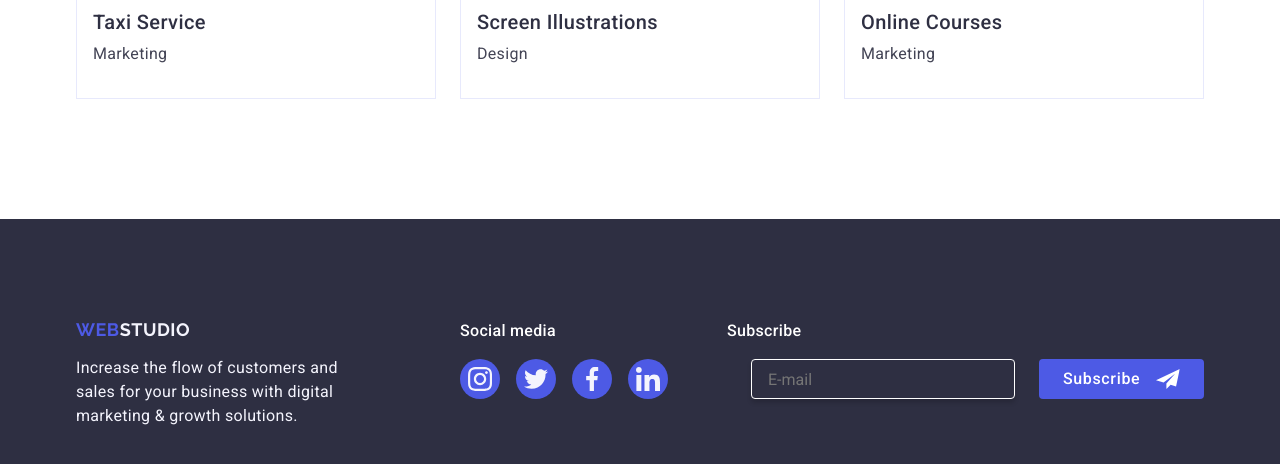
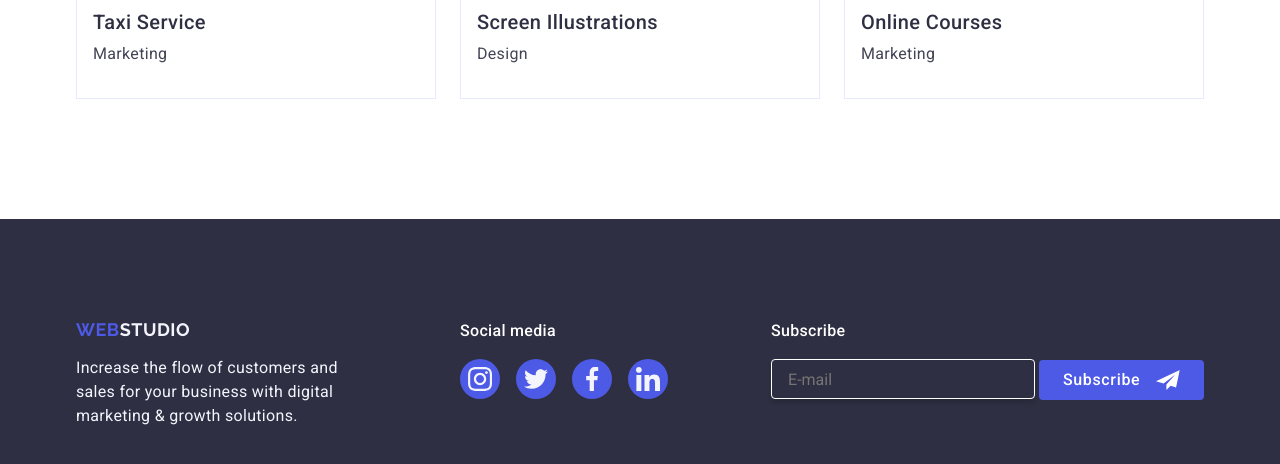
Before and after one commit to Aida-Zborovska/goit-markup-hw-05, a plain HTML site: page index.html in a window 1280 px wide. Shown: the part 2698-3162 px from the top of the page. Drawn offline with nearby package versions, Linux system fonts and the light colour scheme.

Commit message:
fix-structure

```diff
--- a/css/styles.css
+++ b/css/styles.css
@@ -507,6 +507,7 @@ section {
   border: 1px solid rgba(0, 0, 0, 0.1);
   transition: border 250ms cubic-bezier(0.4, 0, 0.2, 1),
     background-color 250ms cubic-bezier(0.4, 0, 0.2, 1);
+  padding: 0;
 }
 .form-close-btn:hover,
 .form-close-btn:focus {
--- a/index.html
+++ b/index.html
@@ -460,18 +460,16 @@
         <div class="footer-form">
           <p class="footer-form-title">Subscribe</p>
           <form class="footer-form-wrape">
-            <label for="subscribe"></label>
-            <input
-              type="email"
-              id="subscribe"
-              class="footer-form-input"
-              placeholder="E-mail"
-            />
-            <button type="submit" class="footer-form-btn">
-              Subscribe<svg class="" width="24" height="24">
-                <use href="./images/icons.svg#icon-subscribe"></use>
-              </svg>
-            </button>
+            <label class="footer-form-label"
+              ><input
+                type="email"
+                class="footer-form-input"
+                placeholder="E-mail" />
+              <button type="submit" class="footer-form-btn">
+                Subscribe<svg class="" width="24" height="24">
+                  <use href="./images/icons.svg#icon-subscribe"></use>
+                </svg></button
+            ></label>
           </form>
         </div>
       </div>
@@ -484,10 +482,8 @@
             <use href="./images/icons.svg#icon-form-close"></use>
           </svg>
         </button>
+        <p class="modal-title">Leave your contacts and we will call you back</p>
         <form class="modal-form">
-          <p class="modal-title">
-            Leave your contacts and we will call you back
-          </p>
           <div class="form-wrap">
             <label class="form-label" for="user-name">Name</label>
             <div class="form-input-wrap">
```
